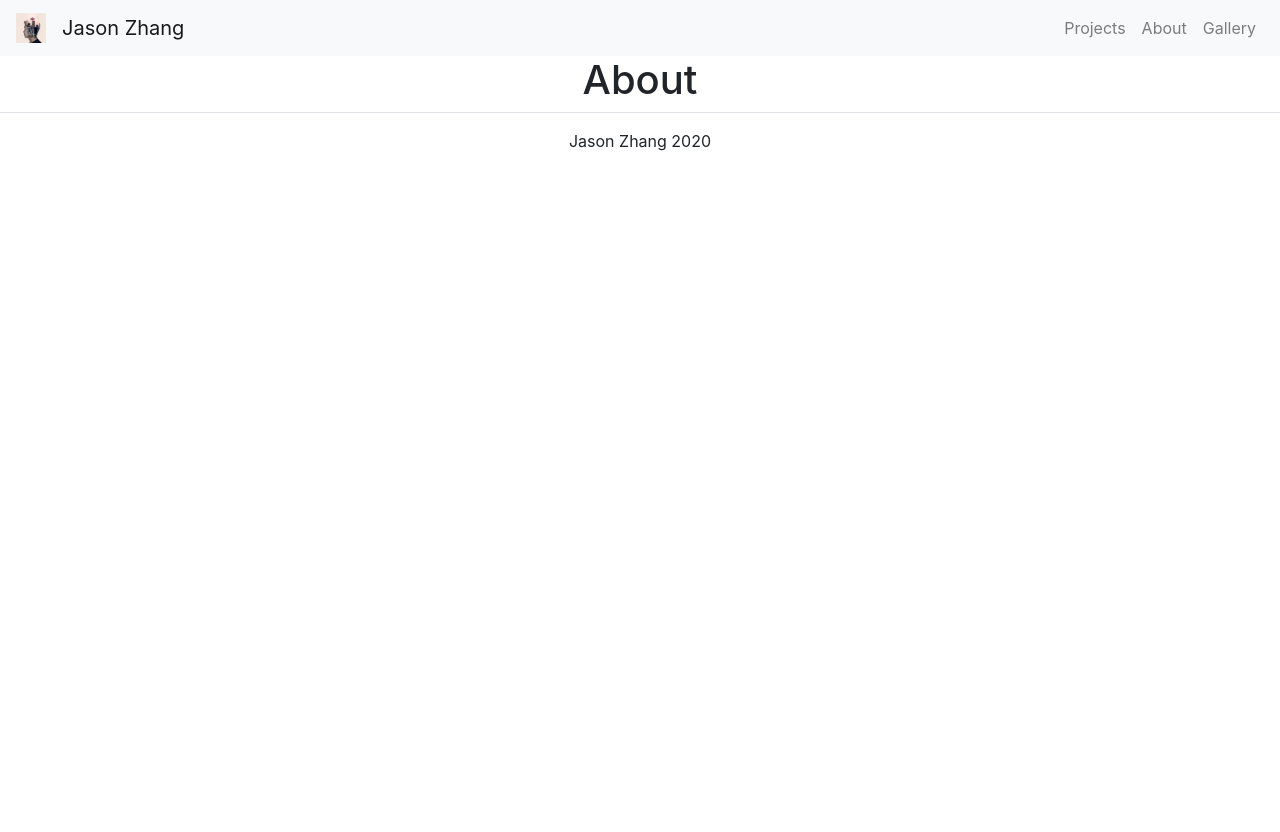
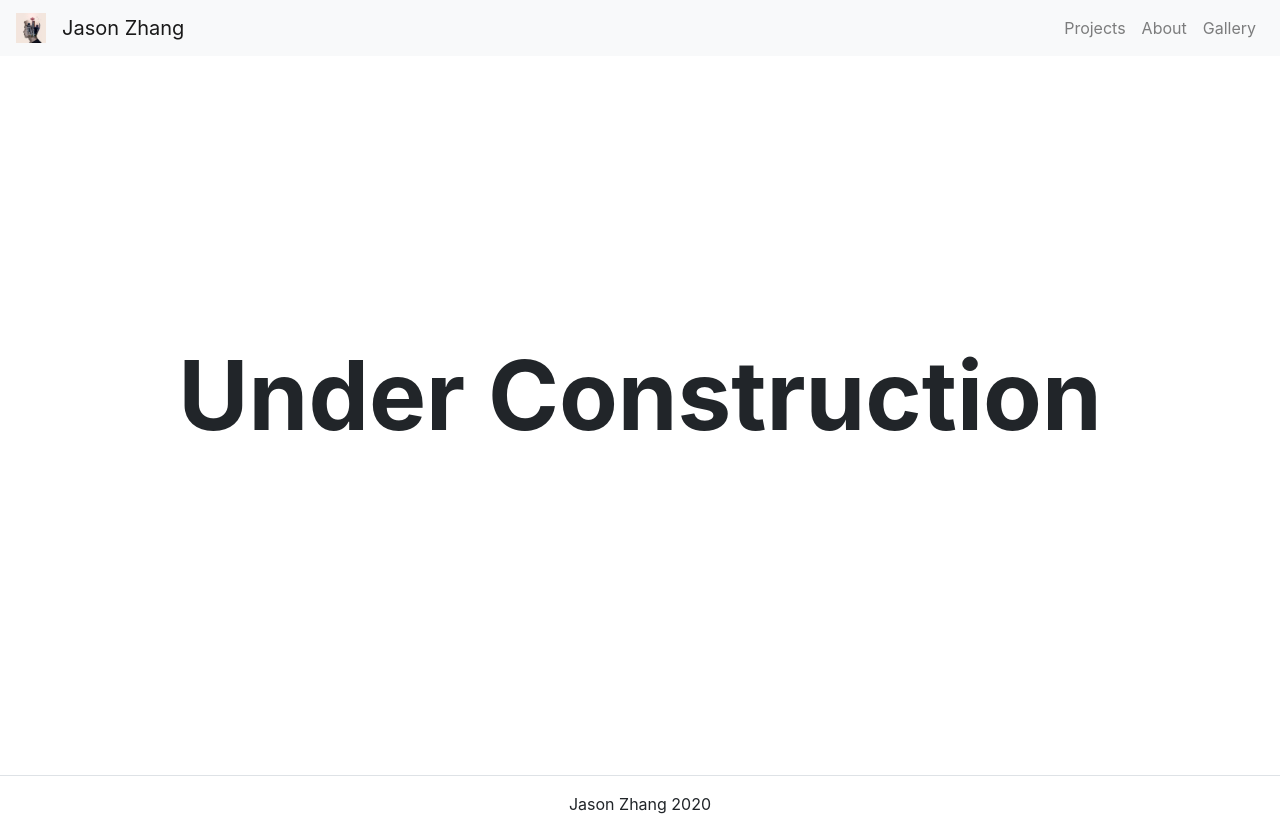
Before and after one commit to Zjjc123/react-portfolio, a React (Create React App) app: page /#/about in a window 1280 px wide. Before the commit the page ends 800 px from the top, so only its background shows below. Built offline with nearby package versions, Linux system fonts and the light colour scheme.

Commit message:
Under Construction

```diff
--- a/src/pages/About.js
+++ b/src/pages/About.js
@@ -1,10 +1,15 @@
 import React from "react"
+import Jumbotron from "react-bootstrap/Jumbotron"
 
 function About(props) {
   return (
-    <div>
-      <h1>About</h1>
-    </div>
+    <Jumbotron style={{
+      display: 'flex',
+      alignItems: 'center',
+      justifyContent: 'center',
+    }} className="bg-transparent jumbotron-fluid">
+      <h1 className="display-1 font-weight-bolder" >Under Construction</h1>
+    </Jumbotron>
   )
 }
 
--- a/src/pages/Gallery.js
+++ b/src/pages/Gallery.js
@@ -1,10 +1,15 @@
 import React from "react"
+import Jumbotron from "react-bootstrap/Jumbotron"
 
 function Gallery(props) {
   return (
-    <div>
-      <h1>Gallery</h1>
-    </div>
+    <Jumbotron style={{
+      display: 'flex',
+      alignItems: 'center',
+      justifyContent: 'center',
+    }} className="bg-transparent jumbotron-fluid">
+      <h1 className="display-1 font-weight-bolder" >Under Construction</h1>
+    </Jumbotron>
   )
 }
 
```
